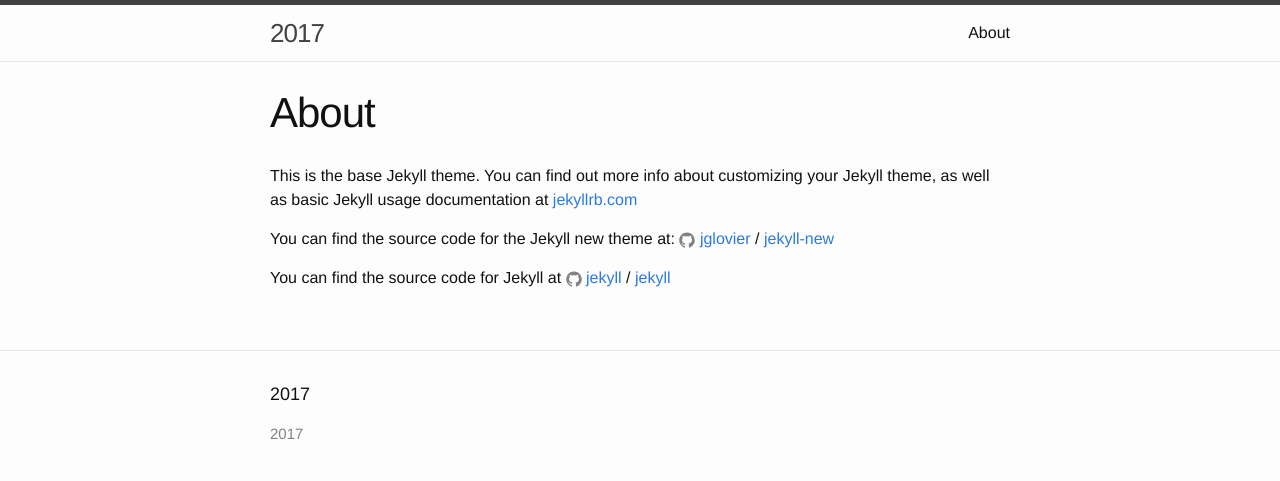
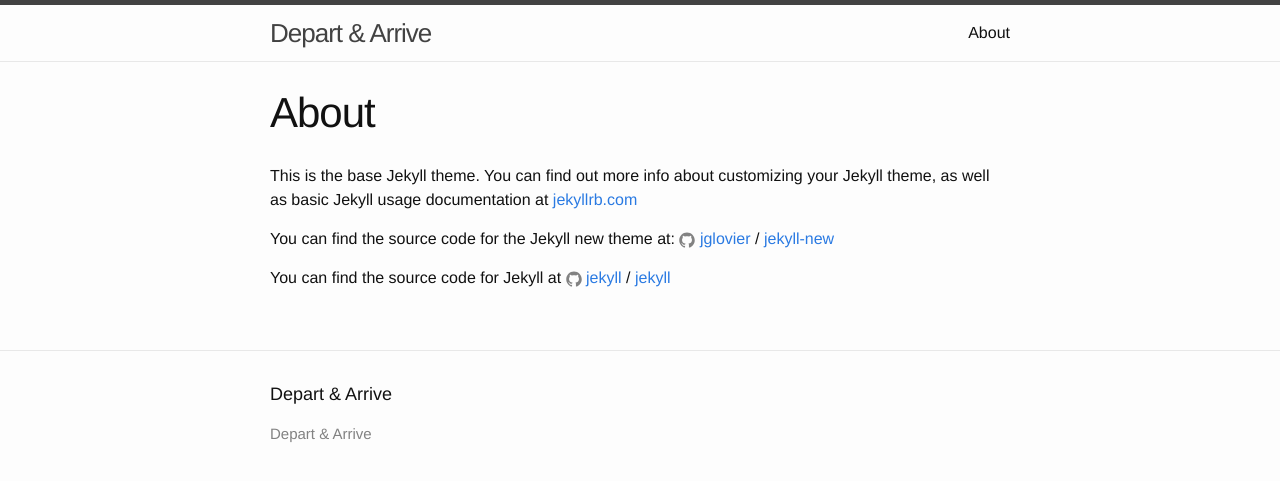
Before and after one commit to departandarrive/2017, a Jekyll site: the page built from about.md, in a window 1280 px wide. Shown: the top 481 px of the page. Built offline with Jekyll 4.4.1, drawn with Linux system fonts in a browser that asks for light colours; part of the change alters nothing that is shown.

Commit message:
Updated Config

```diff
--- a/_config.yml
+++ b/_config.yml
@@ -1,4 +1,3 @@
-<<<<<<< Updated upstream
 ---
 title: Depart & Arrive
 timezone: UTC
@@ -9,30 +8,3 @@ collections:
   uploads:
     title: Uploads
     output: true
-email:
-description:
-baseurl:
-url:
-twitter_username:
-github_username: departandarrive
-=======
-# Welcome to Jekyll!
-#
-# This config file is meant for settings that affect your whole blog, values
-# which you are expected to set up once and rarely need to edit after that.
-# For technical reasons, this file is *NOT* reloaded automatically when you use
-# 'jekyll serve'. If you change this file, please restart the server process.
-
-# Site settings
-title: Depart & arrive
-email:
-description: > # this means to ignore newlines until "baseurl:"
-
-baseurl: "" # the subpath of your site, e.g. /blog
-url: "" # the base hostname & protocol for your site
-twitter_username:
-github_username:  jekyll
-
-# Build settings
->>>>>>> Stashed changes
-markdown: kramdown
```
